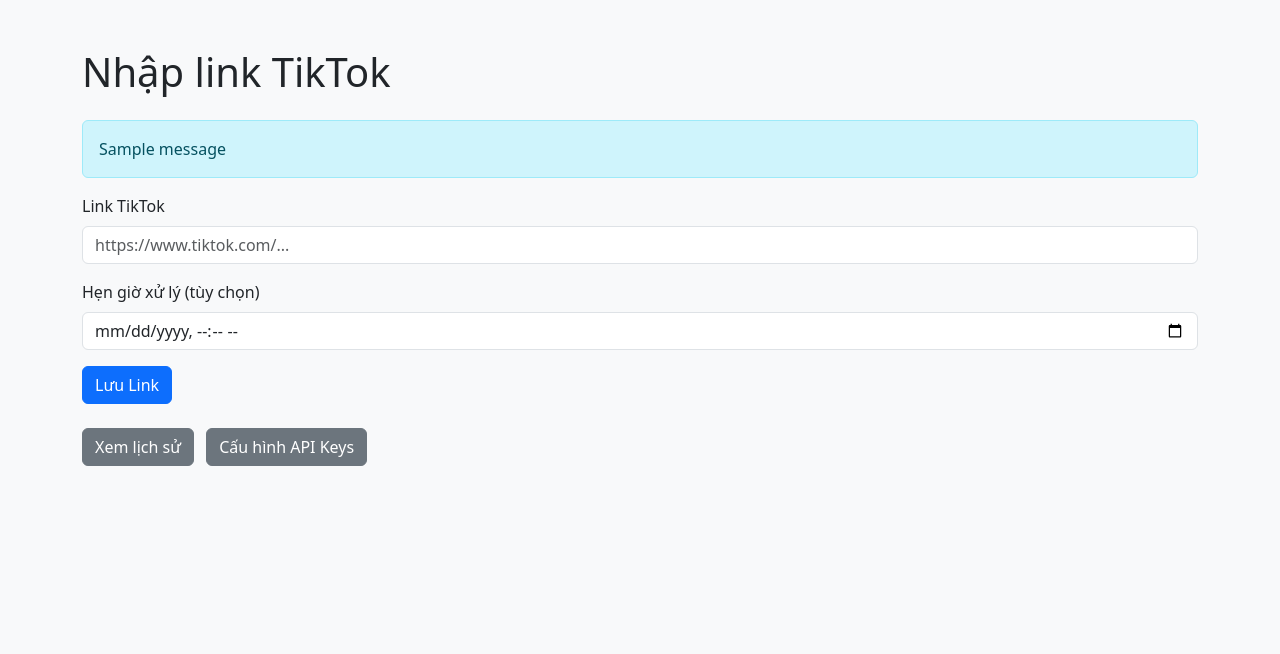
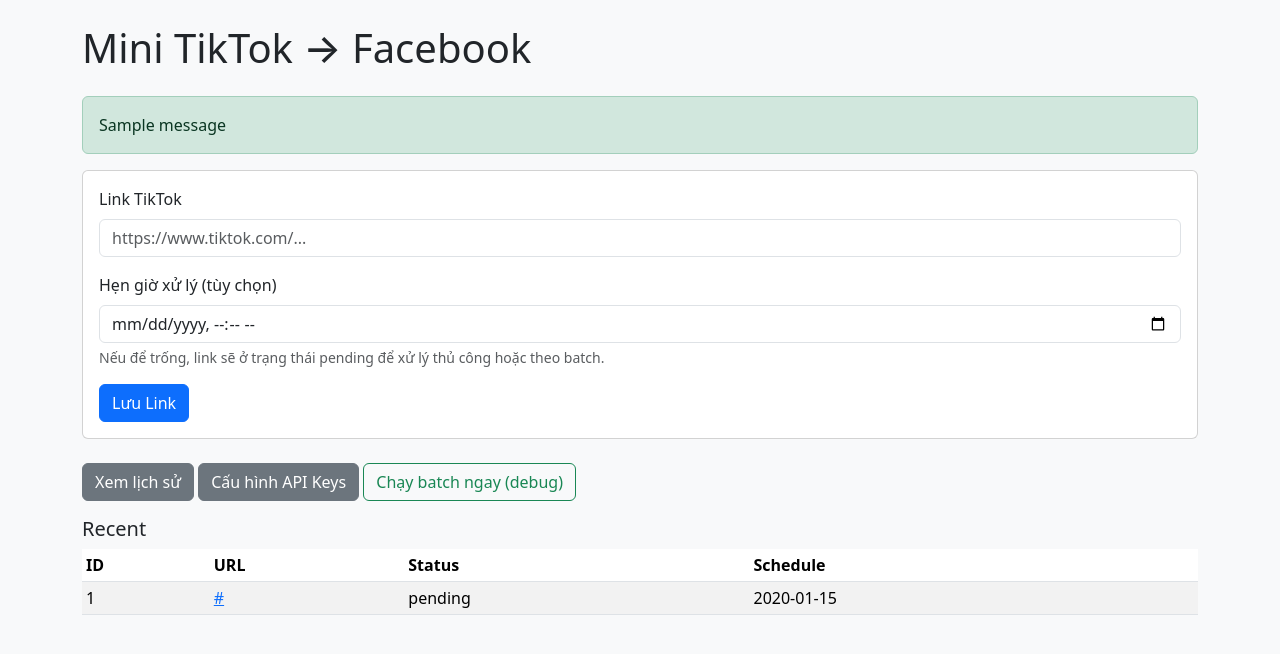
Before and after one commit to nhut0902-pr/Tool-tiktok-post, a Flask app: page / in a window 1280 px wide. Shown: the top 654 px of the page. Run offline with Flask 3, Linux system fonts and the light colour scheme; tables that the repository leaves empty hold one stand-in row (values such as "Sample post"); one stand-in notice (Sample message) is shown.

Commit message:
Update index.html

```diff
--- a/templates/index.html
+++ b/templates/index.html
@@ -1,40 +1,61 @@
-<!DOCTYPE html>
-<html lang="en">
+<!-- templates/index.html -->
+<!doctype html>
+<html lang="vi">
   <head>
-<meta charset="UTF-8">
+    <meta charset="utf-8">
     <meta name="viewport" content="width=device-width, initial-scale=1">
     <title>Mini TikTok → FB Tool</title>
     <link href="https://cdn.jsdelivr.net/npm/bootstrap@5.3.2/dist/css/bootstrap.min.css" rel="stylesheet">
   </head>
   <body class="bg-light">
-<div class="container py-5">
-    <h1 class="mb-4">Nhập link TikTok</h1>
+    <div class="container py-4">
+      <h1 class="mb-4">Mini TikTok → Facebook</h1>
 
-    {% with messages = get_flashed_messages() %}
+      {% with messages = get_flashed_messages(with_categories=true) %}
         {% if messages %}
-        {% for msg in messages %}
-          <div class="alert alert-info">{{ msg }}</div>
+          {% for category, msg in messages %}
+            <div class="alert alert-{{ category }}">{% autoescape false %}{{ msg }}{% endautoescape %}</div>
           {% endfor %}
         {% endif %}
       {% endwith %}
 
-    <form method="POST" class="mb-4">
+      <div class="card mb-4">
+        <div class="card-body">
+          <form method="POST">
             <div class="mb-3">
               <label class="form-label">Link TikTok</label>
-            <input type="url" class="form-control" name="url" placeholder="https://www.tiktok.com/..." required>
+              <input type="url" name="url" class="form-control" placeholder="https://www.tiktok.com/..." required>
             </div>
             <div class="mb-3">
               <label class="form-label">Hẹn giờ xử lý (tùy chọn)</label>
-            <input type="datetime-local" class="form-control" name="schedule_time">
+              <input type="datetime-local" name="schedule_time" class="form-control">
+              <div class="form-text">Nếu để trống, link sẽ ở trạng thái pending để xử lý thủ công hoặc theo batch.</div>
             </div>
-        <button type="submit" class="btn btn-primary">Lưu Link</button>
+            <button class="btn btn-primary">Lưu Link</button>
           </form>
-
-    <div>
-        <a href="{{ url_for('history') }}" class="btn btn-secondary me-2">Xem lịch sử</a>
-        <a href="{{ url_for('apikeys') }}" class="btn btn-secondary">Cấu hình API Keys</a>
         </div>
       </div>
-<script src="https://cdn.jsdelivr.net/npm/bootstrap@5.3.2/dist/js/bootstrap.bundle.min.js"></script>
+
+      <div class="mb-3">
+        <a class="btn btn-secondary" href="{{ url_for('history') }}">Xem lịch sử</a>
+        <a class="btn btn-secondary" href="{{ url_for('apikeys') }}">Cấu hình API Keys</a>
+        <a class="btn btn-outline-success" href="{{ url_for('run_pending') }}">Chạy batch ngay (debug)</a>
+      </div>
+
+      <h5>Recent</h5>
+      <table class="table table-sm table-striped bg-white">
+        <thead><tr><th>ID</th><th>URL</th><th>Status</th><th>Schedule</th></tr></thead>
+        <tbody>
+        {% for row in links %}
+          <tr>
+            <td>{{ row['id'] }}</td>
+            <td><a href="{{ row['url'] }}" target="_blank">{{ row['url'] }}</a></td>
+            <td>{{ row['status'] }}</td>
+            <td>{{ row['schedule_time'] or '-' }}</td>
+          </tr>
+        {% endfor %}
+        </tbody>
+      </table>
+    </div>
   </body>
 </html>
```
Lines whose indentation alone changed are shown as unchanged.
